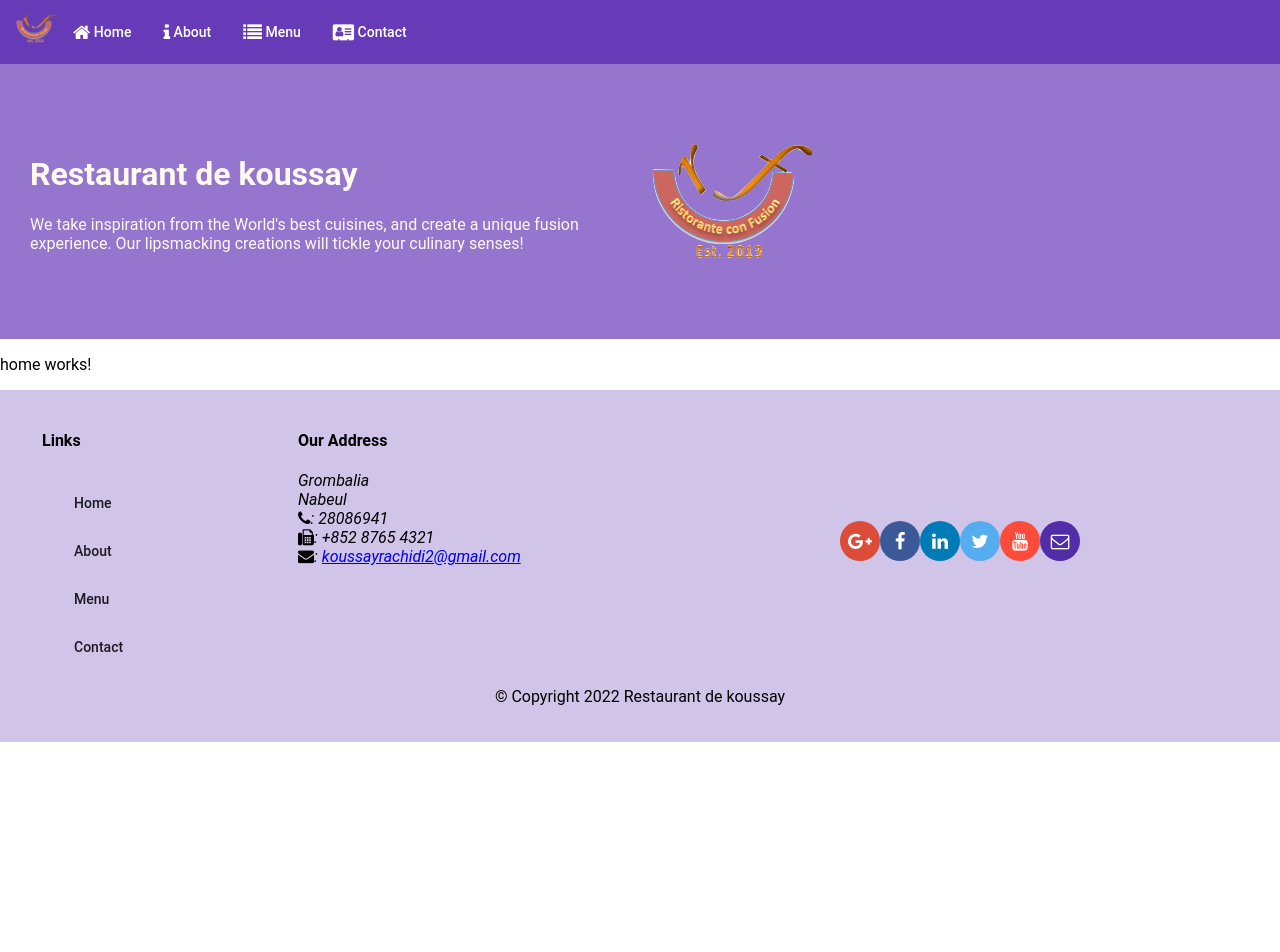
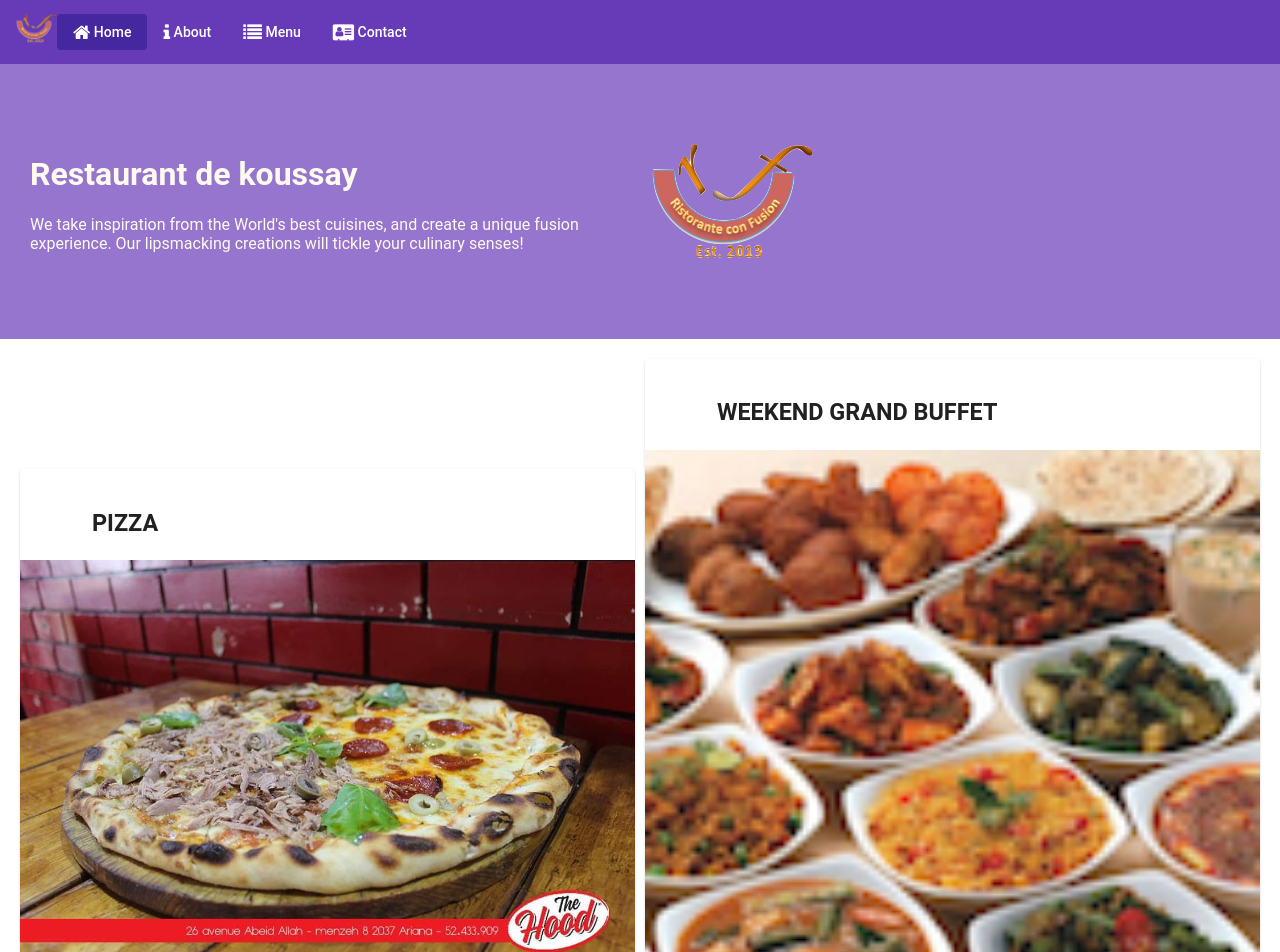
Before and after one commit to koussayrachidi/git-test, an Angular app: page /home in a window 1280 px wide. Shown: the top 952 px of the page. Before the commit the page ends 800 px from the top, so only its background shows below. Built offline with nearby package versions, Linux system fonts and the light colour scheme.

Commit message:
Single Page Applications Part 1

```diff
--- a/src/app/app-routing.module.ts
+++ b/src/app/app-routing.module.ts
@@ -8,6 +8,7 @@ import { MenuComponent } from './menu/menu.component';
 const routes: Routes = [
   { path: 'home',  component: HomeComponent },
   { path: 'menu',     component: MenuComponent },
+  { path: 'contactus',     component: ContactComponent },
   { path: '', redirectTo: '/home', pathMatch: 'full' }
 ];
 
--- a/src/app/app.module.ts
+++ b/src/app/app.module.ts
@@ -8,6 +8,7 @@ import { AppRoutingModule } from './app-routing.module';
 import { AppComponent } from './app.component';
 
 import 'hammerjs';
+
 import { MenuComponent } from './menu/menu.component';
 
 import { MatGridListModule } from '@angular/material/grid-list';
@@ -15,6 +16,8 @@ import { MatCardModule } from '@angular/material/card';
 import { MatButtonModule } from '@angular/material/button';
 import { DishdetailComponent } from './dishdetail/dishdetail.component';
 import { DishService } from './services/dish.service';
+import { PromotionService } from './services/promotion.service';
+
 import { HeaderComponent } from './header/header.component';
 import { FooterComponent } from './footer/footer.component';
 import { AboutComponent } from './about/about.component';
@@ -43,7 +46,7 @@ import { ContactComponent } from './contact/contact.component';
     MatButtonModule,
 
   ],
-  providers: [DishService],
+  providers: [DishService,PromotionService],
   bootstrap: [AppComponent]
 })
 export class AppModule { }
--- a/src/app/contact/contact.component.html
+++ b/src/app/contact/contact.component.html
@@ -1 +1,38 @@
-<p>contact works!</p>
+<div class="container"
+  fxLayout="column"
+  fxLayoutGap="10px">
+
+  <div fxFlex>
+    <div>
+        <h3>Contact Us</h3>
+        <hr>
+    </div>
+  </div>
+
+  <div fxFlex>
+    <h3>Location Information</h3>
+    <div fxLayout="column" fxLayout.gt-sm="row">
+      <div fxFlex="50" fxFlexOffset="20px">
+        <h4>Our Address</h4>
+        <address>
+          121, Clear Water Bay Road<br>
+          Clear Water Bay, Kowloon<br>
+          HONG KONG<br>
+          <i class="fa fa-phone"></i>: +852 1234 5678<br>
+          <i class="fa fa-fax"></i>: +852 8765 4321<br>
+          <i class="fa fa-envelope"></i>:
+                <a href="mailto:confusion@food.net">confusion@food.net</a>
+        </address>
+        <p></p>
+        <div>
+          <a mat-raised-button href="tel:+85212345678"><i class="fa fa-phone"></i> Call</a>
+          <a mat-raised-button><i class="fa fa-skype"></i> Skype</a>
+          <a mat-raised-button href="mailto:confusion@food.net"><i class="fa fa-envelope-o"></i> Email</a>
+        </div>
+        </div>
+      <div fxFlex="40">
+        <h4>Map of our Location</h4>
+      </div>
+    </div>
+  </div>
+</div>
--- a/src/app/header/header.component.html
+++ b/src/app/header/header.component.html
@@ -1,9 +1,10 @@
 <mat-toolbar color="primary">
   <span><img src="/assets/images/logo.png" height=30 width=41></span>
-  <a mat-button routerLink="/home"><span class="fa fa-home fa-lg"></span> Home</a>
-  <a mat-button><span class="fa fa-info fa-lg"></span> About</a>
-  <a mat-button routerLink="/menu"><span class="fa fa-list fa-lg"></span> Menu</a>
-  <a mat-button><span class="fa fa-address-card fa-lg"></span> Contact</a>
+  <a mat-button routerLink="/home" routerLinkActive="active"><span class="fa fa-home fa-lg"></span> Home</a>
+  <a mat-button ><span class="fa fa-info fa-lg"></span> About</a>
+  <a mat-button routerLink="/menu" routerLinkActive="active"><span class="fa fa-list fa-lg"></span> Menu</a>
+  <a mat-button routerLink="/contactus" routerLinkActive="active"><span class="fa fa-address-card fa-lg"></span> Contact</a>
+
 </mat-toolbar>
 
   <div class="container jumbotron"
--- a/src/app/header/header.component.scss
+++ b/src/app/header/header.component.scss
@@ -2,6 +2,7 @@ $lt-gray: #ddd;
 $background-dark: #512DA8;
 $background-light: #9575CD;
 $background-pale: #D1C4E9;
+$background-moredark: #4527A0;
 
 @mixin zero-margin($pad-up-down, $pad-left-right) {
     margin: 0px auto;
@@ -14,3 +15,6 @@ $background-pale: #D1C4E9;
     color:floralwhite;
     min-height: 150px;
 }
+.active {
+    background: $background-moredark;
+}
--- a/src/app/home/home.component.html
+++ b/src/app/home/home.component.html
@@ -1 +1,36 @@
-<p>home works!</p>
+<div class="container"
+     fxLayout="row"
+     fxLayout.sm="column"
+     fxLayout.xs="column"
+     fxLayoutAlign.gt-md="space-around center"
+     fxLayoutGap="10px">
+
+<mat-card *ngIf="dish" fxFlex>
+  <mat-card-header>
+    <div mat-card-avatar></div>
+    <mat-card-title>
+      <h3>{{dish.name | uppercase}}</h3>
+    </mat-card-title>
+  </mat-card-header>
+  <img mat-card-image src={{dish.image}} alt={{dish.name}}>
+  <mat-card-content>
+    <p>{{dish.description}}
+    </p>
+  </mat-card-content>
+</mat-card>
+
+<mat-card *ngIf="promotion" fxFlex>
+  <mat-card-header>
+    <div mat-card-avatar></div>
+    <mat-card-title>
+      <h3>{{promotion.name | uppercase}}</h3>
+    </mat-card-title>
+  </mat-card-header>
+  <img mat-card-image src={{promotion.image}} alt={{promotion.name}}>
+  <mat-card-content>
+    <p>{{promotion.description}}
+    </p>
+  </mat-card-content>
+</mat-card>
+
+</div>
--- a/src/app/home/home.component.ts
+++ b/src/app/home/home.component.ts
@@ -1,15 +1,24 @@
 import { Component, OnInit } from '@angular/core';
-
+import { Dish } from '../shared/dish';
+import { DishService } from '../services/dish.service';
+import { Promotion } from '../shared/promotion';
+import { PromotionService } from '../services/promotion.service';
 @Component({
   selector: 'app-home',
   templateUrl: './home.component.html',
   styleUrls: ['./home.component.scss']
 })
 export class HomeComponent implements OnInit {
+  dish!: Dish;
+  promotion!: Promotion;
 
-  constructor() { }
 
+  constructor(private dishservice: DishService,
+    private promotionservice: PromotionService) { }
   ngOnInit(): void {
+    this.dish = this.dishservice.getFeaturedDish();
+    this.promotion = this.promotionservice.getFeaturedPromotion();
   }
 
+
 }
--- a/src/app/services/dish.service.ts
+++ b/src/app/services/dish.service.ts
@@ -11,4 +11,11 @@ export class DishService {
   getDishes(): Dish[] {
     return DISHES;
 }
+getDish(id: string): Dish {
+  return DISHES.filter((dish) => (dish.id === id))[0];
 }
+
+getFeaturedDish(): Dish {
+  return DISHES.filter((dish) => dish.featured)[0];
+}
+}
--- /dev/null
+++ b/src/app/services/promotion.service.ts
@@ -0,0 +1,21 @@
+import { Injectable } from '@angular/core';
+import { Promotion } from '../shared/promotion';
+import { PROMOTIONS } from '../shared/promotions';
+@Injectable({
+  providedIn: 'root'
+})
+export class PromotionService {
+
+  constructor() { }
+  getPromotions(): Promotion[] {
+    return PROMOTIONS;
+  }
+
+  getPromotion(id: string): Promotion {
+    return PROMOTIONS.filter((promo) => (promo.id === id))[0];
+  }
+
+  getFeaturedPromotion(): Promotion {
+    return PROMOTIONS.filter((promotion) => promotion.featured)[0];
+  }
+}
--- /dev/null
+++ b/src/app/shared/promotion.ts
@@ -0,0 +1,9 @@
+export class Promotion {
+    id!: string;
+    name!: string;
+    image!: string;
+    label!: string;
+    price!: string;
+    featured!: boolean;
+    description!: string;
+}
--- /dev/null
+++ b/src/app/shared/promotions.ts
@@ -0,0 +1,14 @@
+import { Promotion } from './promotion';
+
+export const PROMOTIONS: Promotion[] = [
+    {
+      id: '0',
+      name: 'Weekend Grand Buffet',
+      image: '/assets/images/buffet.png',
+      label: 'New',
+      price: '19.99',
+      featured: true,
+      // tslint:disable-next-line:max-line-length
+      description: 'Featuring mouthwatering combinations with a choice of five different salads, six enticing appetizers, six main entrees and five choicest desserts. Free flowing bubbly and soft drinks. All for just $19.99 per person'
+    }
+  ];
```
Also changed, not shown: git.png (added), 1 other file (tests, documents, lock files or other folders).
